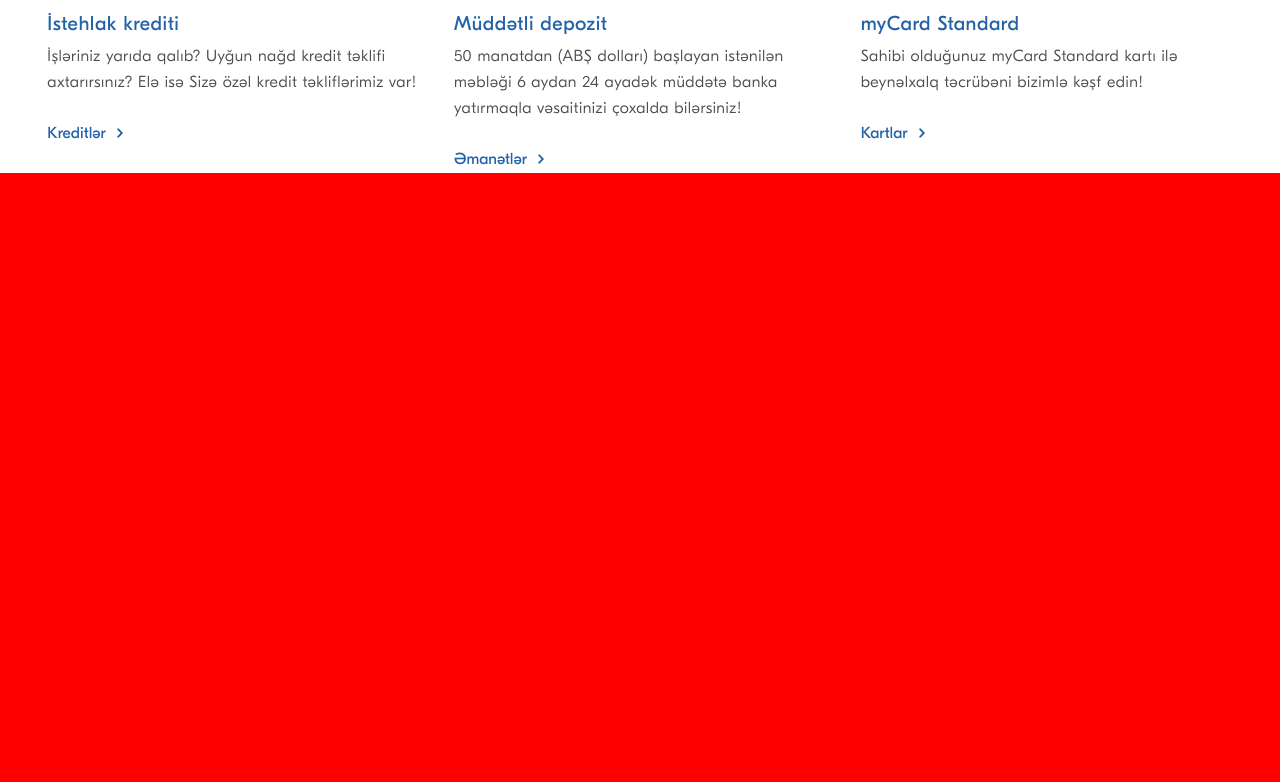
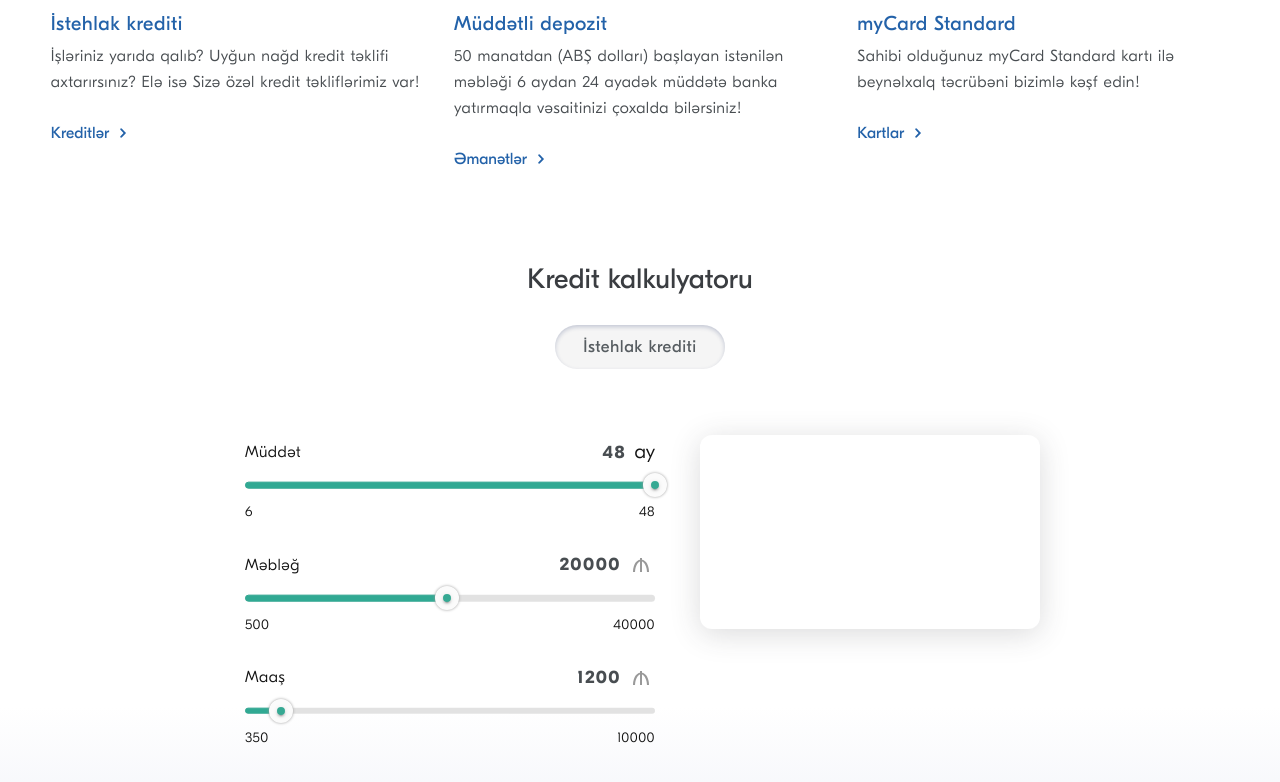
Before and after one commit to Ceyhun1999/AccessBank-Final-Project, a React (Create React App) app: page / in a window 1280 px wide. Shown: the part 758-1540 px from the top of the page. Built offline with nearby package versions, Linux system fonts and the light colour scheme.

Commit message:
add calc

```diff
--- a/package.json
+++ b/package.json
@@ -3,6 +3,9 @@
   "version": "0.1.0",
   "private": true,
   "dependencies": {
+    "@emotion/react": "^11.10.6",
+    "@emotion/styled": "^11.10.6",
+    "@mui/material": "^5.11.9",
     "@testing-library/jest-dom": "^5.16.5",
     "@testing-library/react": "^13.4.0",
     "@testing-library/user-event": "^13.5.0",
--- a/src/components/data/Data.js
+++ b/src/components/data/Data.js
@@ -239,4 +239,12 @@ const productData = {
     },
 };
 
-export { navBarData, sliderData, productData };
+const calcData = {
+    data: [
+        { rangName: "Müddət",rangName: "Müddət", min: 6, max: 48 , defaultV: 48},
+        { rangName: "Məbləğ", min: 500, max: 40000, defaultV: 20000 },
+        { rangName: "Maaş", min: 350, max: 10000, defaultV: 1200 }
+    ],
+};
+
+export { navBarData, sliderData, productData, calcData };
--- /dev/null
+++ b/src/components/mainComponents/calculator/Calculator.css
@@ -0,0 +1,98 @@
+.calculator {
+    background-color: #f6f7fb;
+    background: linear-gradient(0deg, #f6f7fb 0%, #fff 15%);
+}
+
+.calculator__inner {
+    padding: 90px 20px 30px 20px;
+    display: flex;
+    flex-direction: column;
+    align-items: center;
+    text-align: center;
+}
+
+.calculator__title-item1 {
+    font: lighter 28px/32px "GTE-regular", sans-serif;
+    margin: 0 0 30px 0;
+    color: #3A3D41;
+    width: 100%;
+}
+
+.calculator__btn {
+    max-width: 170px;
+    display: block;
+    font: 17px/20px "GTE-regular", sans-serif;
+    cursor: default;
+    color: #575D61;
+    background: #f5f5f5;
+    box-shadow: 0px 0px 0px 0 #26376d3d, inset 0px 2px 4px 0 #26376d3d;
+    margin: 6px auto;
+    padding: 12px 28px;
+    border-radius: 100px;
+    min-width: 80px;
+    letter-spacing: 0.5px;
+}
+
+.calculator__content {
+    display: flex;
+    justify-content: space-between;
+    padding-top: 60px;
+}
+
+
+.calculator__sliders {
+    width: 420px;
+    height: 336px;
+    margin: 0 20px;
+}
+
+
+
+
+
+
+
+
+
+.calculator__result {
+    width: 340px;
+    height: 194px;
+    margin: 0 20px 20px 20px;
+    padding: 24px 24px;
+    background: #fff;
+    box-shadow: 0 5px 30px 0px #36393d2e;
+    border-radius: 12px;
+}
+
+
+
+
+
+
+
+
+
+
+
+
+
+
+.MuiSlider-root {
+    color: #31A993!important;
+    height: 6.7px!important;
+    cursor: default!important;
+
+}
+
+.MuiSlider-rail {
+    background: #b3b3b3 !important;
+}
+
+.MuiSlider-thumb {
+    width: 24px!important;
+    height: 24px!important;
+    background: #36a993 !important;
+    border: 8px solid #fbfbfb !important;
+    box-shadow: 0 0 3px #9e9e9e !important;
+
+}
--- /dev/null
+++ b/src/components/mainComponents/calculator/Calculator.js
@@ -0,0 +1,49 @@
+import { useState } from "react";
+import { calcData } from "../../data/Data";
+import Range from "../range/Range";
+import "./Calculator.css";
+
+export default function Calculator() {
+    const [val, setVal] = useState({
+        "Müddət": null,
+        "Məbləğ": null,
+        "Maaş": null,
+    });
+
+    const onChangeAmount = (e, name) => {
+        setVal({
+            ...val,
+            [name]: e.target.value,
+        });
+    };
+
+    return (
+        <section className="calculator">
+            <div className="container">
+                <div className="calculator__inner">
+                    <div className="calculator__title">
+                        <h2 className="calculator__title-item1">Kredit kalkulyatoru</h2>
+                        <span className="calculator__btn">İstehlak krediti</span>
+                    </div>
+                    <div className="calculator__content">
+                        <div className="calculator__sliders">
+                            {calcData.data.map((item, idx) => {
+                                let defaultTxt = idx === 0 ? " ay" : "";
+                                return (
+                                    <Range
+                                        key={idx}
+                                        data={item}
+                                        defaultTxt={defaultTxt}
+                                        onChangeAmount={onChangeAmount}
+                                        val={val}
+                                    />
+                                );
+                            })}
+                        </div>
+                        <div className="calculator__result"></div>
+                    </div>
+                </div>
+            </div>
+        </section>
+    );
+}
--- a/src/components/mainComponents/main/Main.js
+++ b/src/components/mainComponents/main/Main.js
@@ -1,6 +1,6 @@
+import Calculator from "../calculator/Calculator";
 import SectionProducts from "../products/Products";
 import Slider from "../slider/Slider";
-import Test from "../test/Test";
 import "./Main.css";
 
 export default function Main() {
@@ -8,7 +8,7 @@ export default function Main() {
         <main>
             <Slider />
             <SectionProducts />
-            <Test />
+            <Calculator />
         </main>
     );
 }
--- a/src/components/mainComponents/products/Products.css
+++ b/src/components/mainComponents/products/Products.css
@@ -1,9 +1,9 @@
-.products { padding: 0 25px }
+.products { padding: 0 30px }
 
 .product__cards {
     display: flex;
     justify-content: space-around;
-    gap: 20px;
+    gap: 10px
 }
 
 .products__title {
@@ -69,8 +69,6 @@
         display: flex;
         flex-direction: column;
         align-items: center;
-        gap: 10px;
-
     }
 
     .product-card {
--- /dev/null
+++ b/src/components/mainComponents/range/Range.css
@@ -0,0 +1,58 @@
+.range-block {
+    margin-bottom: 30px;
+    padding: 0 5px;
+}
+
+.range-block__item1, .range-block__item3   {
+    display: flex;
+    justify-content: space-between;
+    align-items: center;
+}
+
+.range-name {
+    font: 16px/26px "GTE-light", sans-serif;
+    letter-spacing: 0.5px;
+    color: #141414;
+}
+
+.range-value {
+    display: flex;
+    align-items: center;
+}
+
+.range-value input {
+    height: 28px;
+    border-bottom: none;
+    text-align: right;
+    font: 18px/24px "GTE-bold", sans-serif;
+    color: #484D51;
+    letter-spacing: 1.5px;
+    margin: 3px;
+    outline: none;
+    border: none;
+    background: none;
+    border-radius: 0;
+    margin-right: 8px;
+}
+
+.range-value span {
+    font: 20px/24px "GTE-light", sans-serif;
+    color: #141414;
+}
+
+.azn {
+    display: inline-block;
+    background: url('../../../../public/assets/img/diffImg/azn.svg') center/cover no-repeat;
+    background-size: 16px;
+    width: 24px;
+    height: 20px;
+    margin-right: 2px;
+    filter: brightness(3);
+}
+
+.range-block__item3 {
+    height: 12px;
+    color: #141414;
+    font: 14px 'GTE-light', sans-serif;
+    letter-spacing: 0.5px;
+}
--- /dev/null
+++ b/src/components/mainComponents/range/Range.js
@@ -0,0 +1,30 @@
+import { Slider } from "@mui/material";
+import { useState } from "react";
+import "./Range.css";
+
+export default function Range({ data, defaultTxt, onChangeAmount, val }) {
+    return (
+        <div className="range-block">
+            <div className="range-block__item1">
+                <span className="range-name">{data.rangName}</span>
+                <div className="range-value">
+                    <input name={data.rangName} value={val[data.rangName] ? val[data.rangName] : data.defaultV} />
+                    <span className={!defaultTxt ? "azn" : ""}>{defaultTxt}</span>
+                </div>
+            </div>
+            <Slider
+                className="range-block__item2"
+                onChange={(e) => onChangeAmount(e, data.rangName)}
+                color="primary"
+                min={data.min}
+                max={data.max}
+                defaultValue={data.defaultV}
+                aria-label="Default"
+            />
+            <div className="range-block__item3">
+                <span>{data.min}</span>
+                <span>{data.max}</span>
+            </div>
+        </div>
+    );
+}
--- a/src/components/mainComponents/test/Test.css
+++ b/src/components/mainComponents/test/Test.css
@@ -1,5 +1,26 @@
-.test {
-    height: 100vh;
+.cont {
+    max-width: 420px;
     width: 100%;
-    background: red;
+    height: 336px;
+    margin: 0 auto;
 }
+
+.MuiSlider-root {
+    color: #31A993!important;
+    height: 7px!important;
+    cursor: default!important;
+
+}
+
+.MuiSlider-rail {
+    background: #b3b3b3 !important;
+}
+
+.MuiSlider-thumb {
+    width: 24px!important;
+    height: 24px!important;
+    background: #36a993 !important;
+    border: 8px solid #fbfbfb !important;
+    box-shadow: 0 0 3px #9e9e9e !important;
+
+}
--- a/src/components/mainComponents/test/Test.js
+++ b/src/components/mainComponents/test/Test.js
@@ -1,7 +1,25 @@
-import './Test.css'
+import { Slider } from "@mui/material";
+import "./Test.css";
 
 export default function Test() {
+    const onChangeAmount = (e) => {
+        console.log(e.target.value);
+    };
+
+    console.log();
+
     return (
-        <div className="test"></div>
-    )
+        <div className="test">
+            <div className="cont">
+                <Slider
+                    onChange={onChangeAmount}
+                    color="primary"
+                    min={500}
+                    max={40000}
+                    defaultValue={20000}
+                    aria-label="Default"
+                />
+            </div>
+        </div>
+    );
 }
```
Also changed, not shown: public/assets/img/diffImg/azn.svg (added), src/components/mainComponents/product/Producs.css (added), src/components/mainComponents/product/Product.js (added), 1 other file (tests, documents, lock files or other folders).
